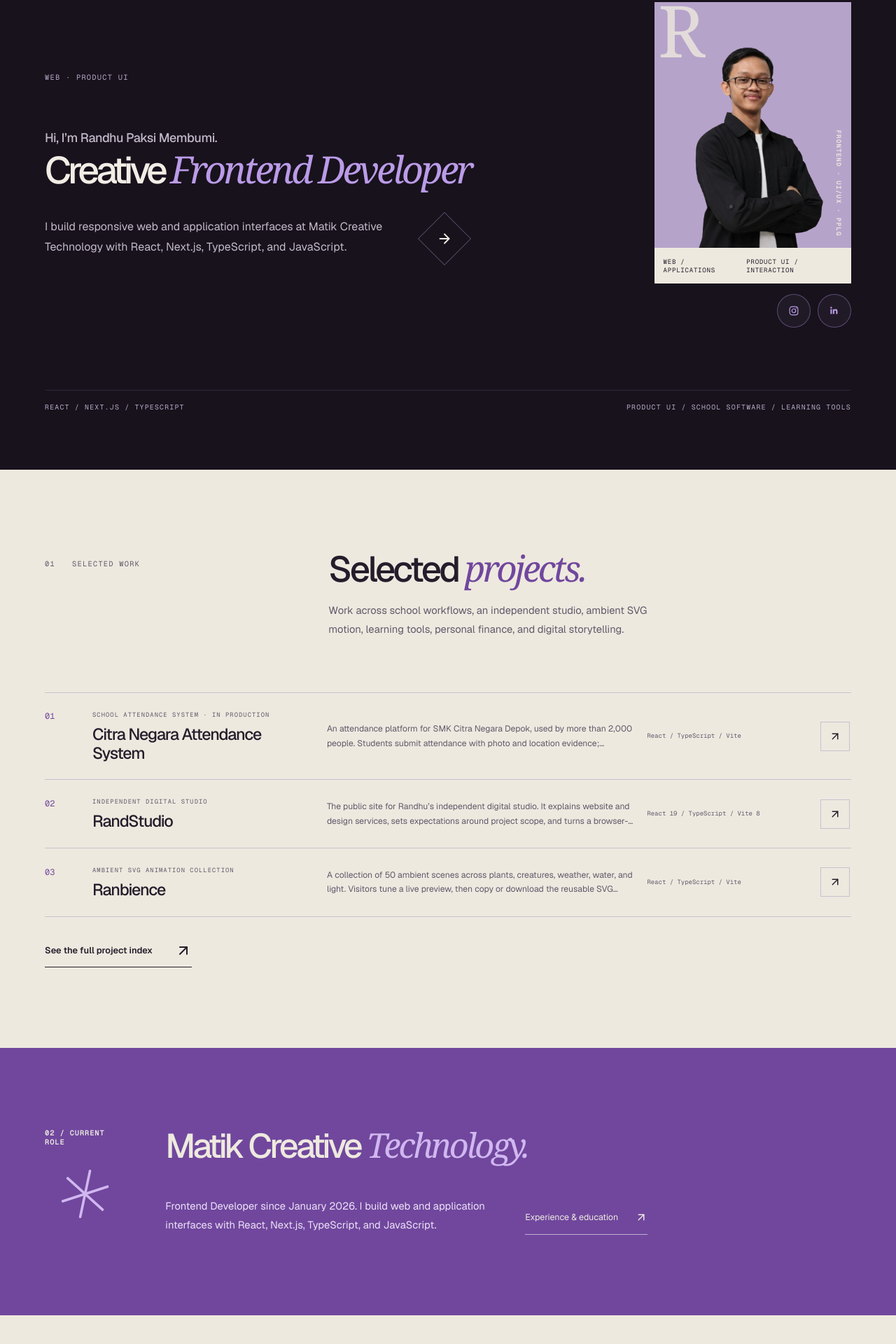
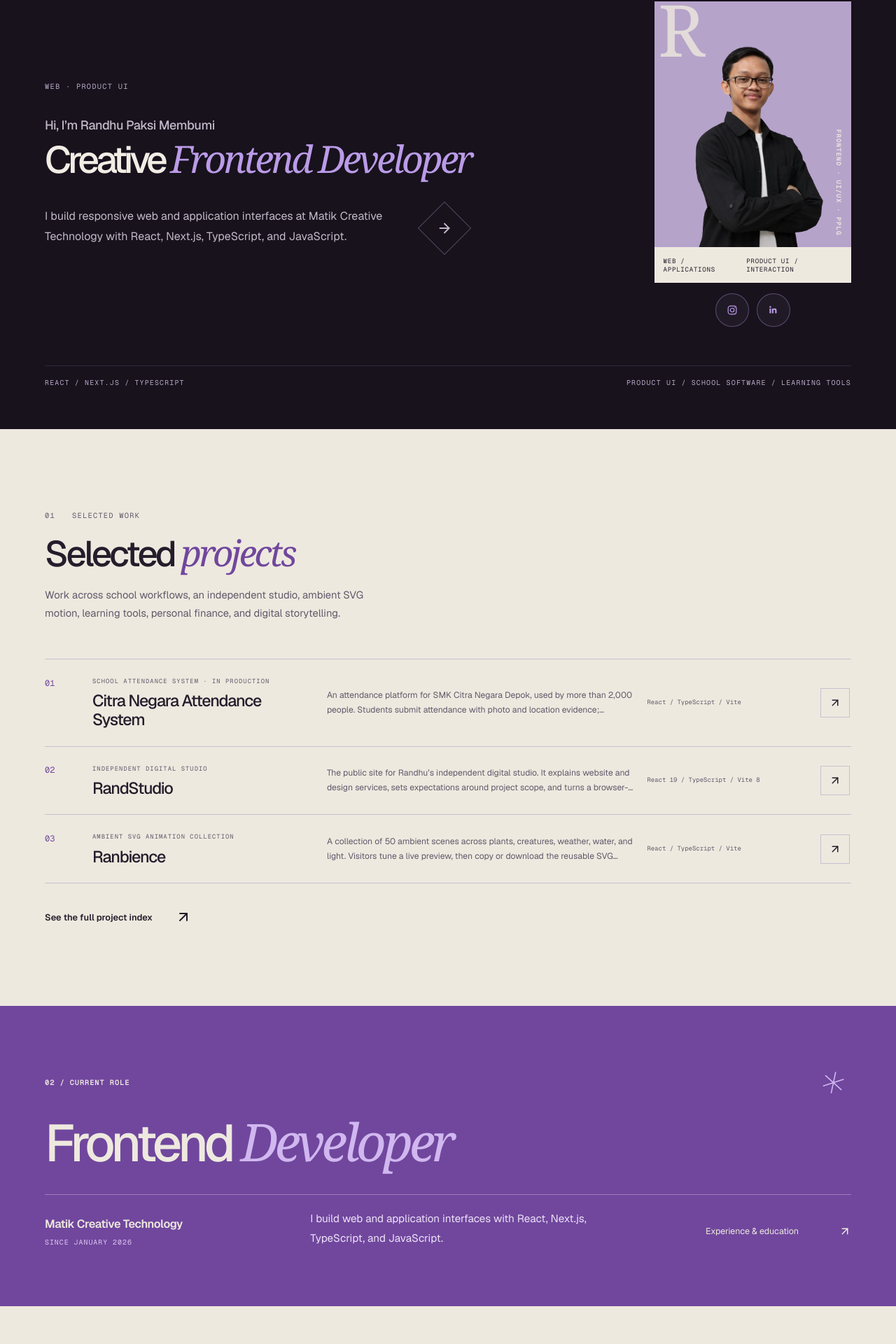
Before and after one commit to randhupaksi/rand-dev, a React (Vite) app: page / in a window 1280 px wide. Shown: the part 187-2107 px from the top of the page at 70% size. Built offline with nearby package versions, Linux system fonts and the light colour scheme; no server answers.

Commit message:
style(ui): refine layout and interaction states

```diff
--- a/src/components/layout/site-footer.tsx
+++ b/src/components/layout/site-footer.tsx
@@ -1,5 +1,5 @@
 import { ArrowUpRight, BriefcaseBusiness, House, Mail, UserRound } from 'lucide-react'
-import { Link } from 'react-router-dom'
+import { Link, NavLink } from 'react-router-dom'
 import { SocialLinks } from '@/components/common/social-links'
 import { navigationItems } from '@/data/navigation'
 import { contactChannels, siteIdentity } from '@/data/site'
@@ -39,10 +39,10 @@ export function SiteFooter() {
 
               return (
                 <li key={item.to}>
-                  <Link to={item.to}>
+                  <NavLink to={item.to} end={item.to === '/'}>
                     <Icon size={17} aria-hidden="true" />
                     {item.label}
-                  </Link>
+                  </NavLink>
                 </li>
               )
             })}
--- a/src/pages/home-page.tsx
+++ b/src/pages/home-page.tsx
@@ -17,8 +17,8 @@ export default function HomePage() {
           <p className="folio-label">
             <span>WEB · PRODUCT UI</span>
           </p>
+          <p className="home-cover-greeting">Hi, I’m Randhu Paksi Membumi</p>
           <h1>
-            <span className="home-cover-greeting">Hi, I’m Randhu Paksi Membumi.</span>
             <span className="home-cover-heading">
               Creative <em>Frontend Developer</em>
             </span>
@@ -26,7 +26,9 @@ export default function HomePage() {
           <div className="home-cover-bottom">
             <p>{editorial.intro}</p>
             <a href="#portfolio" className="cover-scroll" aria-label="Explore selected work">
-              <ArrowDownRight aria-hidden="true" />
+              <span className="cover-scroll-icon" aria-hidden="true">
+                <ArrowDownRight />
+              </span>
             </a>
           </div>
         </div>
@@ -66,7 +68,7 @@ export default function HomePage() {
           </p>
           <div>
             <h2>
-              Selected <em>projects.</em>
+              Selected <em>projects</em>
             </h2>
             <p>
               Work across school workflows, an independent studio, ambient SVG motion, learning
@@ -88,12 +90,16 @@ export default function HomePage() {
         </div>
         <div className="manifesto-content">
           <h2>
-            Matik Creative <em>Technology.</em>
+            Frontend <em>Developer</em>
           </h2>
-          <div>
+          <div className="manifesto-details">
+            <div className="manifesto-position">
+              <p>Matik Creative Technology</p>
+              <span>Since January 2026</span>
+            </div>
             <p>
-              Frontend Developer since January 2026. I build web and application interfaces with
-              React, Next.js, TypeScript, and JavaScript.
+              I build web and application interfaces with React, Next.js, TypeScript, and
+              JavaScript.
             </p>
             <Link className="manifesto-link" to="/about">
               Experience & education <ArrowUpRight size={18} aria-hidden="true" />
@@ -132,7 +138,7 @@ export default function HomePage() {
             <span>04</span> TOOLS & TECHNOLOGIES
           </p>
           <h2>
-            Tools I use in <em>projects.</em>
+            Tools I use in <em>projects</em>
           </h2>
         </header>
         <div className="toolkit-grid">
@@ -160,7 +166,7 @@ export default function HomePage() {
             <span>05</span> PROJECT WORKFLOW
           </p>
           <h2>
-            How I <em>work.</em>
+            How I <em>work</em>
           </h2>
         </header>
         <ol className="process-list">
@@ -182,7 +188,7 @@ export default function HomePage() {
         </div>
         <p className="folio-label">06 / AVAILABILITY</p>
         <h2>
-          Contact <em>Randhu.</em>
+          Contact <em>Randhu</em>
         </h2>
         <div className="home-contact-bottom">
           <p>Frontend roles, product UI work, and web application collaboration.</p>
--- a/src/styles/editorial.css
+++ b/src/styles/editorial.css
@@ -94,6 +94,9 @@
   letter-spacing: -0.08em;
   gap: 0.2rem;
 }
+.folio-brand:hover {
+  color: var(--accent);
+}
 .folio-brand svg {
   width: 26px;
   height: 26px;
@@ -121,9 +124,17 @@
 .folio-nav a[aria-current='page'] {
   color: var(--accent);
 }
+.folio-nav a:hover {
+  color: var(--accent);
+}
 .folio-nav .nav-conversation {
   margin-left: 2rem;
-  border-bottom: 1px solid var(--accent);
+}
+.folio-nav .nav-conversation svg {
+  transition: transform 180ms ease;
+}
+.folio-nav .nav-conversation:hover svg {
+  transform: translate(2px, -2px);
 }
 .menu-toggle {
   display: none;
@@ -131,6 +142,20 @@
   background: transparent;
   border: 1px solid var(--border-strong);
   border-radius: 50%;
+  transition:
+    color 180ms ease,
+    background-color 180ms ease,
+    border-color 180ms ease,
+    transform 120ms ease;
+}
+.menu-toggle:hover,
+.menu-toggle[aria-expanded='true'] {
+  border-color: var(--accent);
+  background: var(--surface-subtle);
+  color: var(--accent);
+}
+.menu-toggle:active {
+  transform: scale(0.94);
 }
 .folio-skip {
   position: fixed;
@@ -148,6 +173,24 @@
 .folio-app :focus-visible {
   outline: 2px solid var(--accent);
   outline-offset: 5px;
+}
+.folio-app a[href] {
+  text-decoration: none;
+}
+.folio-app :where(a[href]:not([aria-disabled='true']), button:not(:disabled):not([aria-disabled='true']), summary) {
+  -webkit-tap-highlight-color: transparent;
+  transition:
+    filter 160ms ease,
+    opacity 100ms ease;
+}
+@media (hover: hover) and (pointer: fine) {
+  .folio-app :where(a[href]:not([aria-disabled='true']), button:not(:disabled):not([aria-disabled='true']), summary):hover {
+    filter: brightness(1.04);
+  }
+}
+.folio-app :where(a[href]:not([aria-disabled='true']), button:not(:disabled):not([aria-disabled='true']), summary):active {
+  opacity: 0.86;
+  transition-duration: 80ms;
 }
 .folio-hero {
   padding: 3.5rem var(--folio-gutter) 1.5rem;
@@ -197,10 +240,18 @@
   height: 64px;
   border-radius: 50%;
   flex-shrink: 0;
+  transition:
+    background-color 180ms ease,
+    color 180ms ease,
+    border-color 180ms ease,
+    transform 120ms ease;
 }
 .folio-round-link:hover {
   background: var(--accent);
   color: var(--background);
+}
+.folio-round-link:active {
+  transform: scale(0.94);
 }
 .portrait-print {
   background: var(--paper);
@@ -274,9 +325,12 @@
 }
 .folio-heading {
   display: grid;
-  grid-template-columns: minmax(150px, 0.3fr) minmax(0, 1.7fr);
-  gap: 2rem;
+  grid-template-columns: minmax(0, 1fr);
+  gap: 1.15rem;
   margin-bottom: 3.5rem;
+}
+.folio-heading > div {
+  max-width: 54rem;
 }
 .folio-heading h2,
 .about-editorial h2,
@@ -287,9 +341,10 @@
   font-weight: 500;
 }
 .folio-heading h2 {
-  width: max-content;
+  width: fit-content;
   max-width: 100%;
-  white-space: nowrap;
+  white-space: normal;
+  text-wrap: balance;
 }
 .folio-heading h2 em {
   color: var(--editorial-accent);
@@ -327,6 +382,9 @@
 }
 .work-art:hover > img {
   transform: scale(1.03);
+}
+.work-art:active > img {
+  transform: scale(1.01);
 }
 .work-open {
   position: absolute;
@@ -404,8 +462,12 @@
   align-items: center;
   gap: 1.5rem;
   min-height: 48px;
-  border-bottom: 1px solid currentColor;
   font-size: 0.85rem;
+  transition: color 180ms ease;
+}
+.folio-text-link:hover,
+.big-editorial-link:hover {
+  color: var(--accent);
 }
 .work-grid + .folio-text-link {
   margin-top: 3rem;
@@ -537,6 +599,9 @@
 .footer-brand span {
   color: var(--accent);
 }
+.footer-brand:hover {
+  color: var(--accent);
+}
 .footer-intro > p {
   max-width: 27rem;
   margin-top: 1.2rem;
@@ -602,6 +667,10 @@
 .footer-nav a:hover,
 .footer-focus > a:hover {
   color: var(--foreground);
+}
+.footer-nav a[aria-current='page'] {
+  color: var(--accent);
+  font-weight: 600;
 }
 .footer-nav a svg {
   color: var(--accent);
@@ -679,9 +748,6 @@
   }
   .folio-nav .nav-conversation {
     margin-left: 0;
-  }
-  .folio-heading {
-    grid-template-columns: minmax(130px, 0.3fr) minmax(0, 1.7fr);
   }
   .folio-heading h2 {
     font-size: clamp(2.15rem, 3.7vw, 3.4rem);
@@ -782,7 +848,7 @@
   }
   .folio-heading {
     grid-template-columns: 1fr;
-    gap: 1.5rem;
+    gap: 1.15rem;
     margin-bottom: 2.5rem;
   }
   .folio-heading h2,
@@ -885,7 +951,18 @@
     animation: none !important;
     transition: none !important;
   }
+  .folio-app .menu-toggle:active,
+  .folio-app .folio-round-link:active,
+  .folio-app .folio-nav .nav-conversation:hover svg,
+  .folio-app .editorial-faq summary:active,
+  .folio-app nav[aria-label='Primary mobile navigation'] a:active,
+  .folio-app nav[aria-label='Primary mobile navigation'] a:active svg {
+    transform: none;
+  }
   .work-art:hover > img {
+    transform: none;
+  }
+  .work-art:active > img {
     transform: none;
   }
 }
@@ -923,8 +1000,8 @@
 }
 .principle-grid {
   display: grid;
-  grid-template-columns: 1fr 1fr;
-  gap: 3rem;
+  grid-template-columns: repeat(3, minmax(0, 1fr));
+  gap: clamp(1.5rem, 3vw, 3rem);
 }
 .principle-grid article {
   border-top: 1px solid var(--paper-rule);
@@ -933,12 +1010,28 @@
 .principle-grid h3 {
   font-size: 1.6rem;
   letter-spacing: -0.04em;
-  margin: 1.5rem 0 1rem;
+  margin: 1.5rem 0 0.55rem;
+}
+.principle-grid .highlight-metric {
+  margin-bottom: 0.8rem;
+  color: var(--editorial-accent);
+  font: 600 0.65rem/1.6 var(--font-geist-mono);
+  letter-spacing: 0.09em;
+  text-transform: uppercase;
 }
 .principle-grid article > p:last-child {
   font-size: 0.9rem;
   line-height: 1.8;
   color: var(--paper-muted);
+}
+@media (min-width: 761px) and (max-width: 1050px) {
+  .principle-grid {
+    grid-template-columns: repeat(2, minmax(0, 1fr));
+    gap: 2rem;
+  }
+  .principle-grid article:last-child {
+    grid-column: 1 / -1;
+  }
 }
 .skill-list article {
   display: grid;
@@ -1057,6 +1150,13 @@
   cursor: pointer;
   list-style: none;
   font-size: 1.1rem;
+  transition:
+    color 180ms ease,
+    opacity 100ms ease;
+}
+.editorial-faq summary:hover,
+.editorial-faq details[open] summary {
+  color: var(--accent);
 }
 .editorial-faq summary::-webkit-details-marker {
   display: none;
--- a/src/styles/home-composition.css
+++ b/src/styles/home-composition.css
@@ -10,7 +10,7 @@
   align-items: center;
   column-gap: clamp(2.5rem, 7vw, 7rem);
   min-height: min(790px, calc(100svh - 100px));
-  padding: clamp(4rem, 7vw, 7rem) var(--folio-gutter) 5rem;
+  padding: clamp(5rem, 6vw, 6rem) var(--folio-gutter) 3rem;
   background: var(--background);
   color: var(--foreground);
   overflow: visible;
@@ -23,7 +23,7 @@
   color: var(--brand-muted);
   gap: 1.5rem;
   flex-wrap: wrap;
-  margin-bottom: clamp(2.5rem, 5vw, 5rem);
+  margin-bottom: clamp(1.5rem, 2.6vw, 2.5rem);
 }
 .home-cover-copy h1 {
   width: max-content;
@@ -41,7 +41,7 @@
 }
 .home-cover-greeting {
   display: block;
-  margin-bottom: 0.35em;
+  margin: 0 0 0.55rem;
   color: var(--muted-foreground);
   font-size: clamp(1rem, 1.4vw, 1.25rem);
   font-weight: 500;
@@ -64,26 +64,41 @@
   line-height: 1.8;
 }
 .cover-scroll {
+  display: inline-grid;
+  width: 54px;
+  height: 54px;
+  place-items: center;
+  flex: 0 0 auto;
+  color: var(--muted-foreground);
+  transition:
+    color 0.2s;
+}
+.cover-scroll-icon {
   width: 54px;
   height: 54px;
   border: 1px solid var(--border-strong);
   display: grid;
   place-items: center;
-  flex: 0 0 auto;
   transform: rotate(-45deg);
   transition:
     background-color 0.2s,
     color 0.2s,
     transform 0.2s;
 }
-.cover-scroll svg {
+.cover-scroll-icon svg {
   width: 22px;
   height: 22px;
 }
 .cover-scroll:hover {
+  color: var(--foreground);
+}
+.cover-scroll:hover .cover-scroll-icon {
   background: var(--accent);
   color: var(--background);
   transform: rotate(0);
+}
+.cover-scroll:active .cover-scroll-icon {
+  transform: rotate(0) scale(0.94);
 }
 .home-cover-profile {
   width: min(100%, 400px);
@@ -112,7 +127,7 @@
 }
 .cover-profile-links {
   width: 100%;
-  justify-content: flex-end;
+  justify-content: center;
   gap: 0.65rem;
   margin-top: 0.9rem;
 }
@@ -174,7 +189,7 @@
   display: flex;
   justify-content: space-between;
   gap: 1rem;
-  margin-top: clamp(3.5rem, 7vw, 6rem);
+  margin-top: clamp(2rem, 3vw, 3rem);
   padding-top: 1rem;
   border-top: 1px solid var(--border);
   font: 500 0.62rem/1.7 var(--font-geist-mono);
@@ -189,23 +204,23 @@
 }
 .home-work-heading {
   display: grid;
-  grid-template-columns: 1fr 2fr;
-  gap: 2rem;
+  grid-template-columns: minmax(0, 1fr);
+  gap: 1.15rem;
   align-items: start;
-  margin-bottom: clamp(3rem, 6vw, 6rem);
+  margin-bottom: clamp(2.5rem, 4vw, 4rem);
 }
 .home-work-heading > .folio-label {
-  padding-top: 0.65rem;
   color: var(--paper-muted);
 }
 .home-work-heading h2 {
-  width: max-content;
+  width: fit-content;
   max-width: 100%;
   font-size: clamp(2.4rem, 4vw, 3.5rem);
   line-height: 0.99;
   letter-spacing: -0.07em;
   font-weight: 500;
-  white-space: nowrap;
+  white-space: normal;
+  text-wrap: balance;
 }
 .home-work-heading h2 em {
   font-family: var(--editorial-serif);
@@ -254,6 +269,12 @@
   letter-spacing: -0.05em;
   font-weight: 500;
 }
+.work-index-title h3 a {
+  transition: color 180ms ease;
+}
+.work-index-title h3 a:hover {
+  color: var(--editorial-accent);
+}
 .work-index-list li > p {
   font-size: 0.76rem;
   line-height: 1.7;
@@ -286,6 +307,9 @@
   color: var(--paper);
   transform: rotate(45deg);
 }
+.work-index-open:active {
+  transform: rotate(45deg) scale(0.94);
+}
 .home-index-link {
   display: flex;
   align-items: center;
@@ -293,10 +317,14 @@
   width: fit-content;
   gap: 2rem;
   margin-top: 2.25rem;
-  padding-bottom: 0.7rem;
-  border-bottom: 1px solid var(--paper-ink);
   font-size: 0.8rem;
   font-weight: 600;
+  transition:
+    color 180ms ease,
+    opacity 100ms ease;
+}
+.home-index-link:hover {
+  color: var(--editorial-accent);
 }
 .home-index-link svg {
   transition: transform 0.2s;
@@ -308,18 +336,18 @@
   position: relative;
   isolation: isolate;
   display: grid;
-  grid-template-columns: minmax(100px, 0.22fr) minmax(0, 1.78fr);
-  gap: clamp(1.5rem, 4vw, 4rem);
-  padding: clamp(5rem, 9vw, 9rem) var(--folio-gutter);
+  grid-template-columns: minmax(0, 1fr);
+  gap: clamp(1rem, 2vw, 1.5rem);
+  padding: clamp(4rem, 6.5vw, 6.5rem) var(--folio-gutter);
   background: var(--editorial-accent);
   color: var(--paper);
 }
 .manifesto-index {
   display: flex;
-  flex-direction: column;
+  flex-direction: row;
   justify-content: space-between;
-  align-items: flex-start;
-  min-height: 100%;
+  align-items: center;
+  min-height: 0;
 }
 .manifesto-index > .folio-label,
 .manifesto-index > span {
@@ -327,36 +355,53 @@
   letter-spacing: 0.12em;
 }
 .manifesto-index > svg {
-  width: clamp(4rem, 9vw, 8rem);
+  width: clamp(2.75rem, 4vw, 4rem);
   height: auto;
   stroke-width: 0.75;
   transform: rotate(12deg);
   color: #d1b7f0;
 }
 .manifesto-content h2 {
-  width: max-content;
+  width: fit-content;
   max-width: 100%;
-  font-size: clamp(2.2rem, 3.8vw, 3.5rem);
-  line-height: 0.98;
+  font-size: clamp(3rem, 5.8vw, 5.25rem);
+  line-height: 0.94;
   letter-spacing: -0.075em;
   font-weight: 500;
-  white-space: nowrap;
+  white-space: normal;
+  text-wrap: balance;
 }
 .manifesto-content h2 em {
   color: #d1b7f0;
   font-family: var(--editorial-serif);
   font-weight: 400;
 }
-.manifesto-content > div {
+.manifesto-content > .manifesto-details {
   display: grid;
-  grid-template-columns: 1fr 1fr;
-  gap: 3rem;
+  grid-template-columns: minmax(15rem, 0.85fr) minmax(20rem, 1.15fr) minmax(12rem, 0.7fr);
+  gap: clamp(1.5rem, 3.5vw, 3.5rem);
   align-items: end;
-  margin-top: 3rem;
+  margin-top: clamp(1.75rem, 3vw, 2.5rem);
+  padding-top: 1.25rem;
+  border-top: 1px solid rgb(255 255 255 / 0.28);
+}
+.manifesto-position > p {
+  font-size: 1.02rem;
+  font-weight: 600;
+  line-height: 1.4;
+  letter-spacing: -0.025em;
+}
+.manifesto-position > span {
+  display: block;
+  margin-top: 0.45rem;
+  color: #e0c8f3;
+  font: 500 0.62rem/1.5 var(--font-geist-mono);
+  letter-spacing: 0.1em;
+  text-transform: uppercase;
 }
 .manifesto-content > div > p {
-  max-width: 30rem;
-  font-size: 0.92rem;
+  max-width: 38rem;
+  font-size: 0.95rem;
   line-height: 1.85;
   color: #eee2f8;
 }
@@ -367,8 +412,19 @@
   gap: 1.5rem;
   min-height: 48px;
   width: fit-content;
-  border-bottom: 1px solid rgb(255 255 255 / 0.55);
+  min-width: 13rem;
+  justify-self: end;
   font-size: 0.78rem;
+  transition: color 180ms ease;
+}
+.manifesto-link:hover {
+  color: #fff;
+}
+.manifesto-link svg {
+  transition: transform 180ms ease;
+}
+.manifesto-link:hover svg {
+  transform: translate(2px, -2px);
 }
 .home-capabilities {
   display: grid;
@@ -483,20 +539,27 @@
   font-weight: 400;
 }
 .toolkit-grid {
+  position: relative;
   display: grid;
-  grid-template-columns: 1fr 1fr;
+  grid-template-columns: repeat(2, minmax(0, 1fr));
+  column-gap: clamp(1.5rem, 3vw, 2.5rem);
   margin-top: clamp(2.5rem, 5vw, 5rem);
 }
+.toolkit-grid::before {
+  position: absolute;
+  top: 0;
+  bottom: 0;
+  left: 50%;
+  width: 1px;
+  background: var(--border);
+  content: '';
+  transform: translateX(-50%);
+  pointer-events: none;
+}
 .toolkit-grid article {
-  padding: 1.5rem 1.4rem 2rem 0;
+  min-width: 0;
+  padding: 1.5rem 0 2rem;
   border-top: 1px solid var(--border-strong);
-}
-.toolkit-grid article:nth-child(odd) {
-  margin-right: 1.4rem;
-}
-.toolkit-grid article:nth-child(even) {
-  padding-left: 1.4rem;
-  border-left: 1px solid var(--border);
 }
 .toolkit-grid .folio-label {
   color: var(--brand-muted);
@@ -520,8 +583,8 @@
 }
 .home-process .process-list {
   display: grid;
-  grid-template-columns: minmax(0, 1fr);
-  gap: 0;
+  grid-template-columns: repeat(2, minmax(0, 1fr));
+  gap: 0 clamp(2rem, 5vw, 4rem);
   margin-top: clamp(2.5rem, 5vw, 5rem);
 }
 .process-heading > .folio-label {
@@ -551,6 +614,7 @@
 .process-list li {
   display: grid;
   grid-template-columns: 3.5rem 1fr;
+  align-items: center;
   gap: 1.5rem;
   padding: 1.5rem 0;
   border-bottom: 1px solid var(--border);
@@ -613,7 +677,6 @@
   align-items: flex-end;
   gap: 2rem;
   padding-top: 1.5rem;
-  border-top: 1px solid rgb(21 17 27 / 0.35);
 }
 .home-contact-bottom > p {
   max-width: 24rem;
@@ -630,21 +693,51 @@
 .contact-secondary {
   display: inline-flex;
   align-items: center;
-  gap: 1.5rem;
+  justify-content: space-between;
+  gap: 1rem;
   min-height: 48px;
+  padding-inline: 1rem;
+  border: 1px solid transparent;
+  border-radius: 2px;
   font-size: 0.8rem;
   font-weight: 600;
+  transition:
+    color 180ms ease,
+    background-color 180ms ease,
+    border-color 180ms ease,
+    transform 120ms ease;
 }
 .contact-primary {
-  padding: 0.2rem 1rem;
-  border: 1px solid var(--background);
+  background: var(--background);
+  border-color: var(--background);
+  color: var(--paper);
 }
 .contact-primary:hover {
-  background: var(--background);
-  color: var(--accent);
+  background: var(--paper-ink);
+  border-color: var(--paper-ink);
+  color: var(--paper);
 }
 .contact-secondary {
-  border-bottom: 1px solid var(--background);
+  background: var(--paper);
+  border-color: var(--paper);
+  color: var(--paper-ink);
+}
+.contact-secondary:hover {
+  background: var(--foreground);
+  border-color: var(--foreground);
+  color: var(--background);
+}
+.contact-primary:active,
+.contact-secondary:active {
+  transform: translateY(1px) scale(0.985);
+}
+.contact-primary svg,
+.contact-secondary svg {
+  transition: transform 180ms ease;
+}
+.contact-primary:hover svg,
+.contact-secondary:hover svg {
+  transform: translate(2px, -2px);
 }
 .contact-orbit {
   position: absolute;
@@ -695,6 +788,14 @@
   .capability-list article > div {
     grid-column: 2;
   }
+  .manifesto-content > .manifesto-details {
+    grid-template-columns: minmax(12rem, 0.8fr) minmax(0, 1.2fr);
+    gap: 1.5rem 2rem;
+  }
+  .manifesto-link {
+    grid-column: 2;
+    justify-self: start;
+  }
 }
 @media (max-width: 700px) {
   .home-cover {
@@ -714,9 +815,12 @@
   .home-cover-copy h1 {
     width: 100%;
     max-width: 100%;
-    font-size: clamp(2.5rem, 9.5vw, 3.6rem);
+    font-size: clamp(2.15rem, 8vw, 3rem);
     white-space: normal;
     text-wrap: balance;
+  }
+  .home-cover-copy h1 em {
+    display: block;
   }
   .home-cover-bottom {
     gap: 1rem;
@@ -729,6 +833,14 @@
   .cover-scroll {
     width: 44px;
     height: 44px;
+  }
+  .cover-scroll-icon {
+    width: 44px;
+    height: 44px;
+  }
+  .home-cover-bottom {
+    align-items: flex-start;
+    flex-direction: column;
   }
   .home-cover-profile {
     width: min(78%, 18rem);
@@ -770,7 +882,7 @@
   }
   .home-work-heading {
     grid-template-columns: minmax(0, 1fr);
-    gap: 1.35rem;
+    gap: 1.15rem;
     margin-bottom: 2.5rem;
   }
   .home-work-heading > div {
@@ -809,7 +921,7 @@
   }
   .home-manifesto {
     grid-template-columns: minmax(0, 1fr);
-    gap: 2.5rem;
+    gap: 1.5rem;
     padding-block: 4.5rem;
   }
   .manifesto-index {
@@ -820,10 +932,21 @@
   .manifesto-index > svg {
     width: 50px;
   }
+  .manifesto-content > .manifesto-details {
+    grid-template-columns: minmax(0, 1fr);
+    gap: 1.25rem;
+    margin-top: 1.5rem;
+    padding-top: 1.1rem;
+  }
+  .manifesto-link {
+    grid-column: 1;
+    min-width: 0;
+    justify-self: start;
+  }
   .manifesto-content h2 {
     width: 100%;
     min-width: 0;
-    font-size: clamp(3rem, 10vw, 4.2rem);
+    font-size: clamp(2.5rem, 10vw, 3.8rem);
     white-space: normal;
     text-wrap: balance;
   }
@@ -883,13 +1006,14 @@
     text-wrap: balance;
   }
   .toolkit-grid article {
-    padding: 1rem 0.5rem 1.25rem 0;
+    padding: 1rem 0 1.25rem;
   }
-  .toolkit-grid article:nth-child(even) {
-    padding-left: 0.75rem;
+  .toolkit-grid::before {
+    display: none;
   }
-  .toolkit-grid article:nth-child(odd) {
-    margin-right: 0.75rem;
+  .toolkit-grid {
+    grid-template-columns: minmax(0, 1fr);
+    column-gap: 0;
   }
   .toolkit-grid article > p {
     font-size: 0.83rem;
@@ -902,6 +1026,9 @@
     grid-template-columns: 1fr;
     gap: 2.5rem;
     padding-block: 4.5rem;
+  }
+  .home-process .process-list {
+    grid-template-columns: minmax(0, 1fr);
   }
   .process-heading h2 {
     width: 100%;
@@ -949,6 +1076,22 @@
     gap: 1rem;
   }
 }
+@media (max-width: 380px) {
+  .home-cover-copy h1 {
+    font-size: clamp(1.7rem, 8vw, 2rem);
+  }
+}
+@media (min-width: 1101px) and (max-height: 760px) {
+  .home-cover {
+    padding-block: 3rem 1.5rem;
+  }
+  .home-cover-profile {
+    width: min(100%, 310px);
+  }
+  .cover-baseline {
+    margin-top: 1.5rem;
+  }
+}
 @media (prefers-reduced-motion: reduce) {
   .home-cover *,
   .home-work-section *,
@@ -960,4 +1103,14 @@
     scroll-behavior: auto !important;
     transition: none !important;
   }
+  .cover-scroll:hover .cover-scroll-icon,
+  .cover-scroll:active .cover-scroll-icon,
+  .work-index-open:hover,
+  .work-index-open:active,
+  .home-index-link:hover svg,
+  .manifesto-link:hover svg,
+  .cover-profile-links .ds-icon-control:hover,
+  .cover-profile-links .ds-icon-control:active {
+    transform: none;
+  }
 }
```
